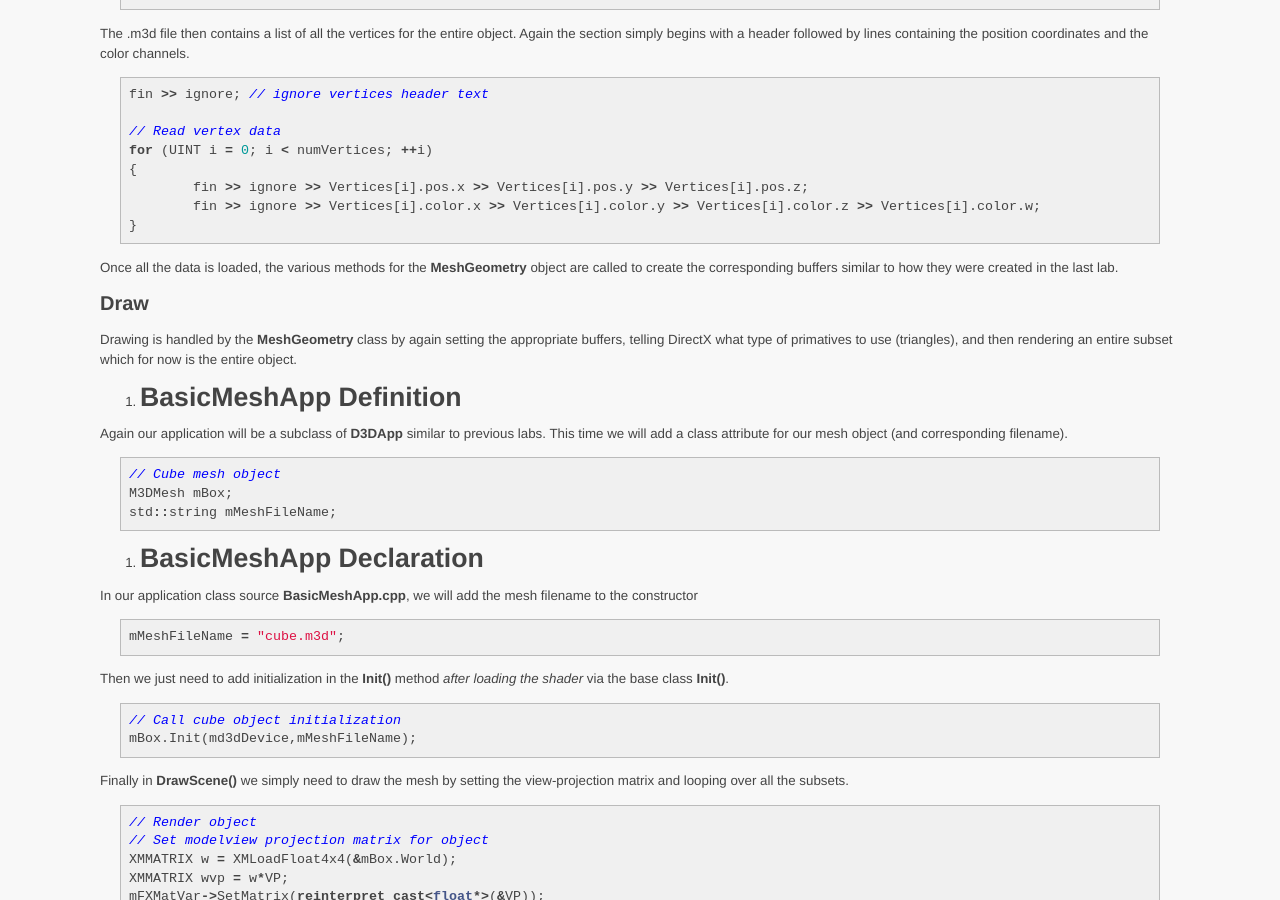
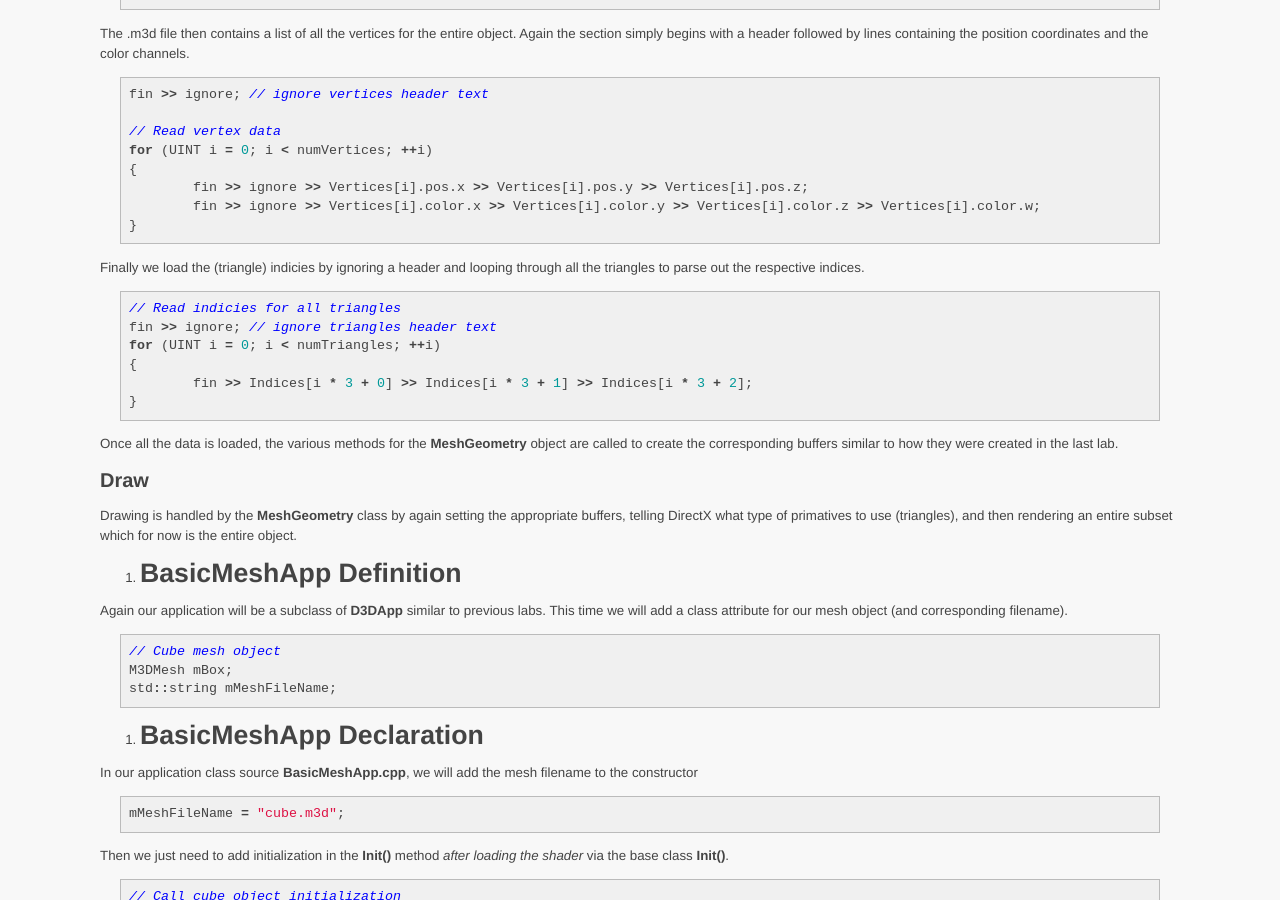
Before and after one commit to ycpcs/cs470-fall2014, a Jekyll site: the page built from labs/lab05.md, in a window 1280 px wide and 900 px high, scrolled down 2077 px. Built offline with Jekyll 4.4.1, drawn with Linux system fonts in a browser that asks for light colours; Markdown is read by kramdown in place of the engine named in the settings.

Commit message:
fix lab 5
fix lab 5 to add triangle parsing code snippet

````diff
--- a/labs/lab05.md
+++ b/labs/lab05.md
@@ -122,6 +122,17 @@ for (UINT i = 0; i < numVertices; ++i)
 }
 ```
 
+Finally we load the (triangle) indicies by ignoring a header and looping through all the triangles to parse out the respective indices.
+
+```cpp
+// Read indicies for all triangles
+fin >> ignore; // ignore triangles header text
+for (UINT i = 0; i < numTriangles; ++i)
+{
+	fin >> Indices[i * 3 + 0] >> Indices[i * 3 + 1] >> Indices[i * 3 + 2];
+}
+```
+
 Once all the data is loaded, the various methods for the **MeshGeometry** object are called to create the corresponding buffers similar to how they were created in the last lab.
 
 Draw
````
